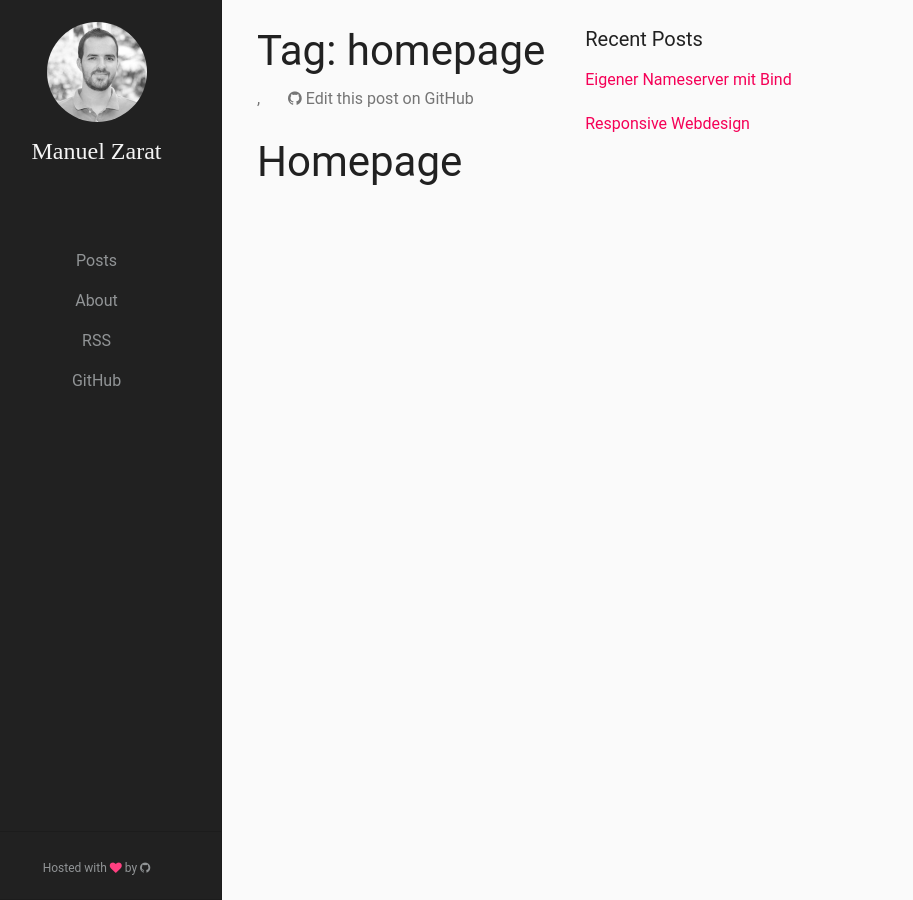
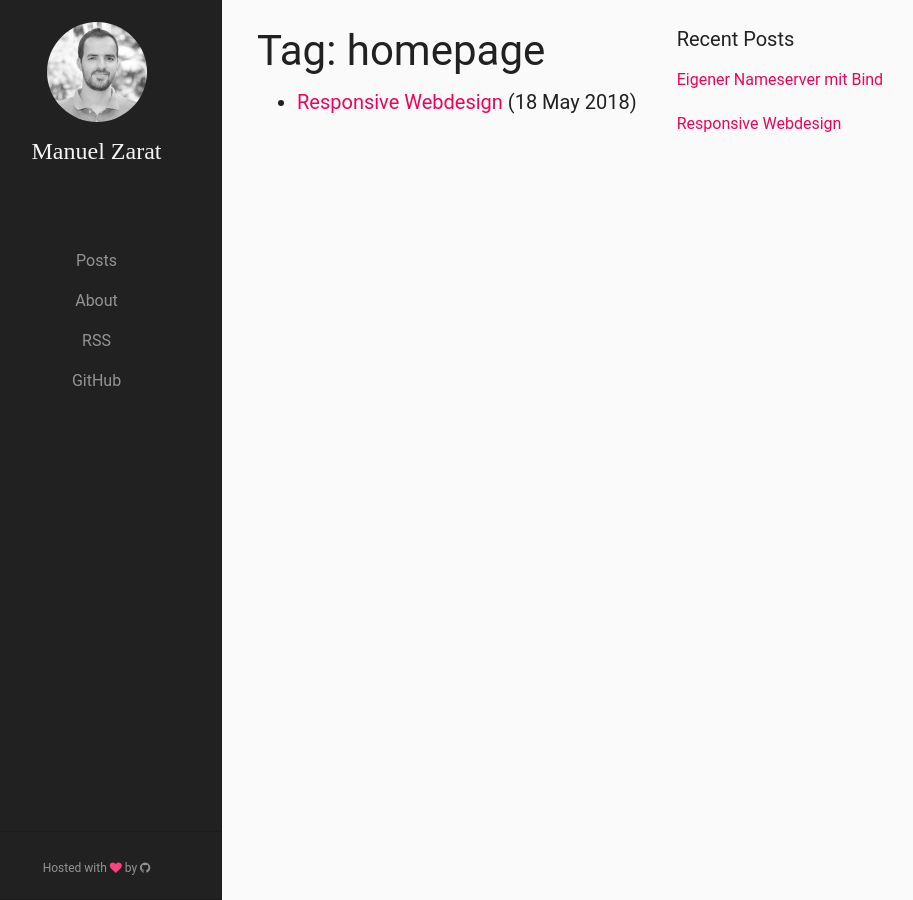
Before and after one commit to mbrain/zarat.github.io, a Jekyll site: the page built from tag/homepage.markdown, in a window 1280 px wide. Shown: the whole page, without its empty margins (28-941 px from the left). Built offline with Jekyll 4.4.1, drawn with Linux system fonts in a browser that asks for light colours.

Commit message:
Update tagpage.html

```diff
--- a/_layouts/tagpage.html
+++ b/_layouts/tagpage.html
@@ -2,68 +2,16 @@
 layout: default
 ---
 
-<section id="post">
+<div class="post">
 
-  <article class="post">
+<h1>Tag: {{ page.tag }}</h1>
 
-    <h1 class="post-title">
-      <a>{{ page.title }}</a>
-    </h1>
-    <!-- title -->
+<ul>
+{% for post in site.tags[page.tag] %}
+  <li><a href="{{ post.url }}">{{ post.title }}</a> ({{ post.date | date_to_string }})<br>
+    {{ post.description }}
+  </li>
+{% endfor %}
+</ul>
 
-    <div class="post-meta">
-      <ul class="list-inline">
-        <li>
-            {{ page.date | date: "%B" }}
-            {{ page.date | date: "%d" }},
-            {{ page.date | date: "%Y" }}
-        </li>
-        <li>
-          {% if site.share.disqus %}
-          <a href="{{ site.url }}{{ page.url }}/#disqus_thread" data-disqus-identifier="{{ page.path }}"></a>
-          {% endif %}
-        </li>
-        <li>
-          <a href="//github.com/{{ site.github_username }}/{{ site.github_username }}.github.io/edit/master/{{ page.path }}" target="_blank"><i class="fa fa-github"></i>&nbsp;Edit this post on GitHub</a>
-        </li>
-      </ul>
-    </div>
-    <!-- meta -->
-
-    <section class="post-content">
-      {{ content }}
-    </section>
-    <!-- content -->
-
-    {% if site.share.twitter or site.share.facebook or site.share.google_plus or site.share.linkedin %}
-      {% assign isPage = true %}
-      {% include share.html %}
-    {% endif %}
-    <!-- share -->
-
-    <footer class="post-footer">
-      {% if site.share.disqus %}
-      <div id="disqus_thread"></div>
-      {% endif %}
-    </footer>
-
-  </article>
-
-</section>
-
-{% if site.share.disqus %}
-<script type="text/javascript">
-  // Disqus widget
-  var disqus_identifier = '{{ page.path }}',
-    disqus_shortname = '{{ site.disqus_username }}',
-    disqus_title = '{{ page.title }}',
-    disqus_url = '{{ page.url | prepend: site.url }}';
-  (function() {
-    var dsq = document.createElement('script');
-    dsq.type = 'text/javascript';
-    dsq.async = true;
-    dsq.src = '//' + disqus_shortname + '.disqus.com/embed.js';
-    ( document.getElementsByTagName('head')[ 0 ] || document.getElementsByTagName('body')[ 0 ] ).appendChild( dsq );
-  })();
-</script>
-{% endif %}
+</div>
```
